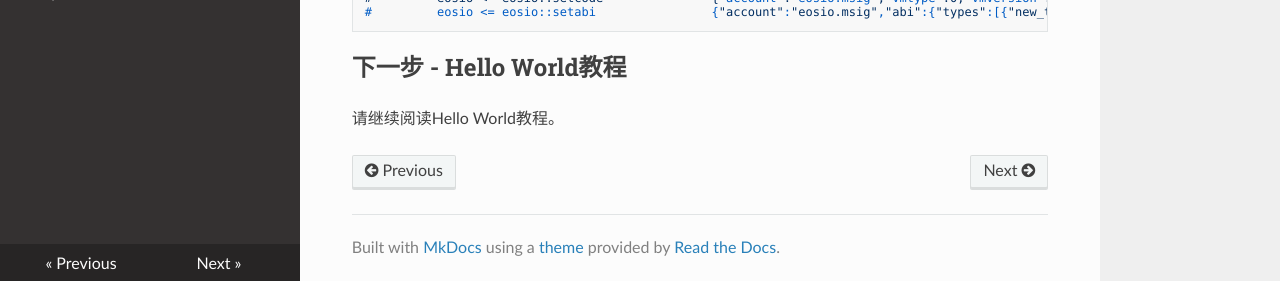
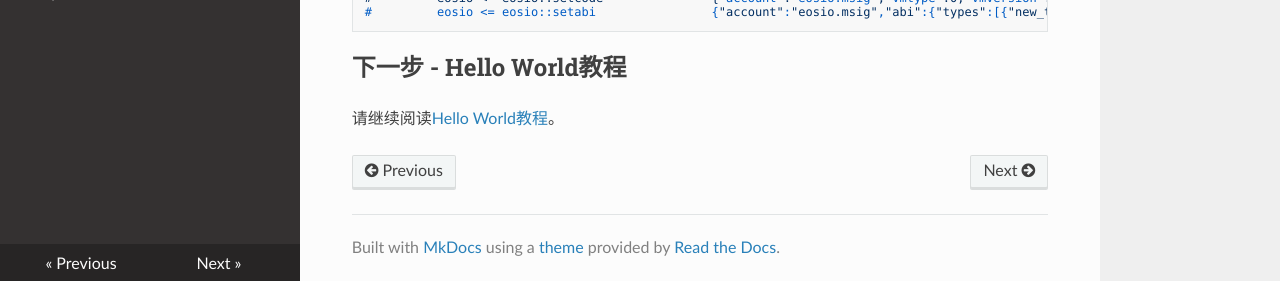
Before and after one commit to eostea/eos-wiki, an MkDocs documentation site: the page built from docs/10.2.Eosio.token，Exchange和Eosio.msig合约.md, in a window 1280 px wide and 900 px high, scrolled down 2925 px. Shown: the part 616-897 px from the top of the window. Built offline with MkDocs 1.6.1, drawn with Linux system fonts in a browser that asks for light colours; nearby versions of some CDN libraries; part of the change alters nothing that is shown.

````diff
--- a/docs/10.2.Eosio.token，Exchange和Eosio.msig合约.md
+++ b/docs/10.2.Eosio.token，Exchange和Eosio.msig合约.md
@@ -3,7 +3,7 @@ Greg Lee 18 天之前编辑过 · 有 2 处修订
 
 Eosio.token，Exchange和Eosio.msig合约
 ---------------------------------
-本教程假定您已完成教程：[智能合约入门](https://github.com/eostea/eos-wiki/blob/master/docs/Tutorial_Getting_Startted_With_Contracts.md)。
+本教程假定您已完成教程：[智能合约入门](https://github.com/eostea/eos-wiki/blob/master/docs/10.1.%E6%99%BA%E8%83%BD%E5%90%88%E7%BA%A6%E5%85%A5%E9%97%A8.md)。
 
 我们来部署eosio.token合同，该合约允许在同一个合约上，创建并运行许多不同的`token`，但这些`token`可能由不同的用户管理。
 
@@ -155,4 +155,4 @@ executed transaction: a113a7db8c878dfd894671792770b59a04efb3aa8295f5b3d585daf89c
 ```
 下一步 - Hello World教程
 ----------------------
-请继续阅读Hello World教程。
+请继续阅读[Hello World教程](https://github.com/eostea/eos-wiki/blob/master/docs/10.3.Hello%20World%E5%90%88%E7%BA%A6.md)。
````
